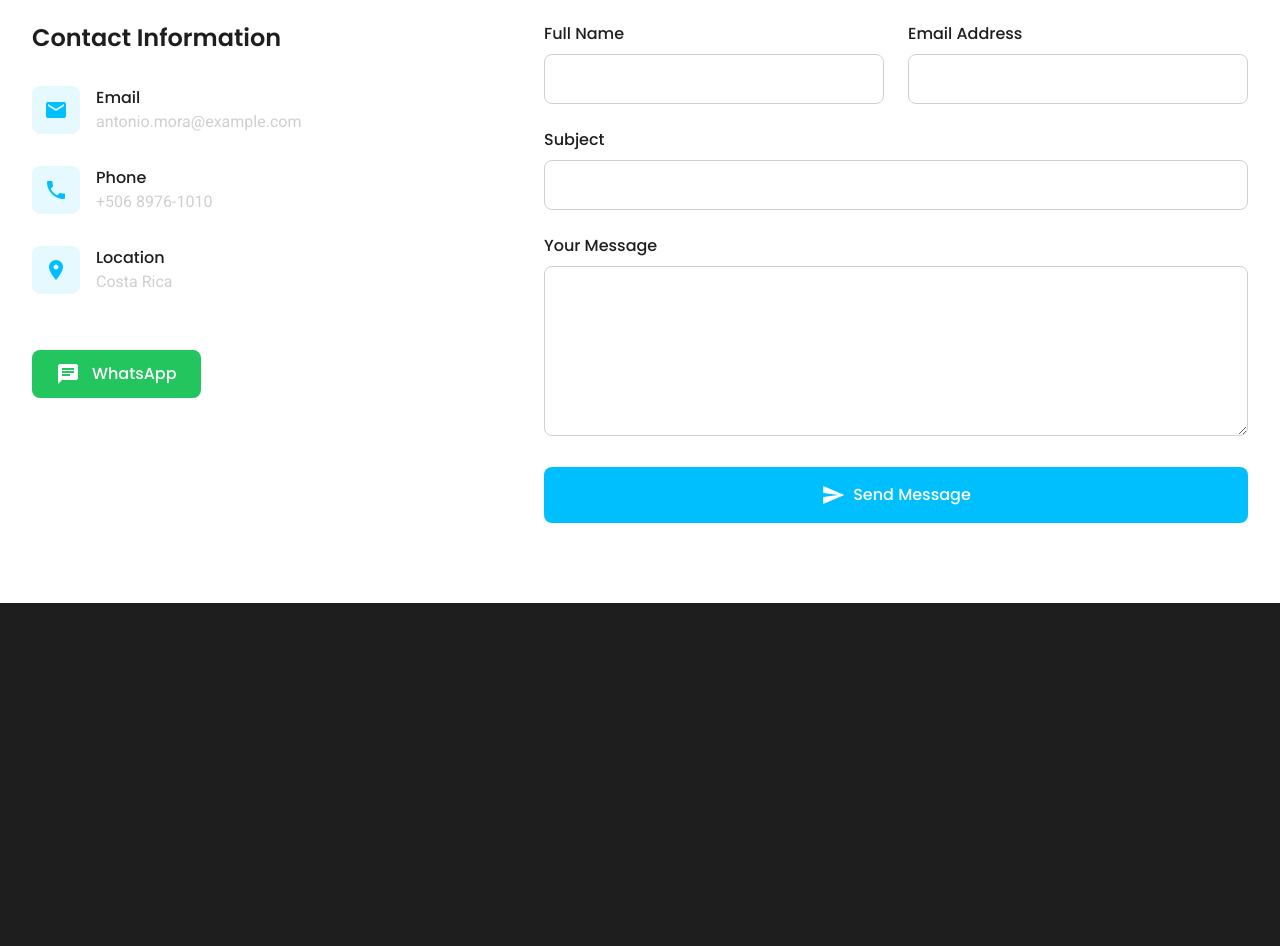
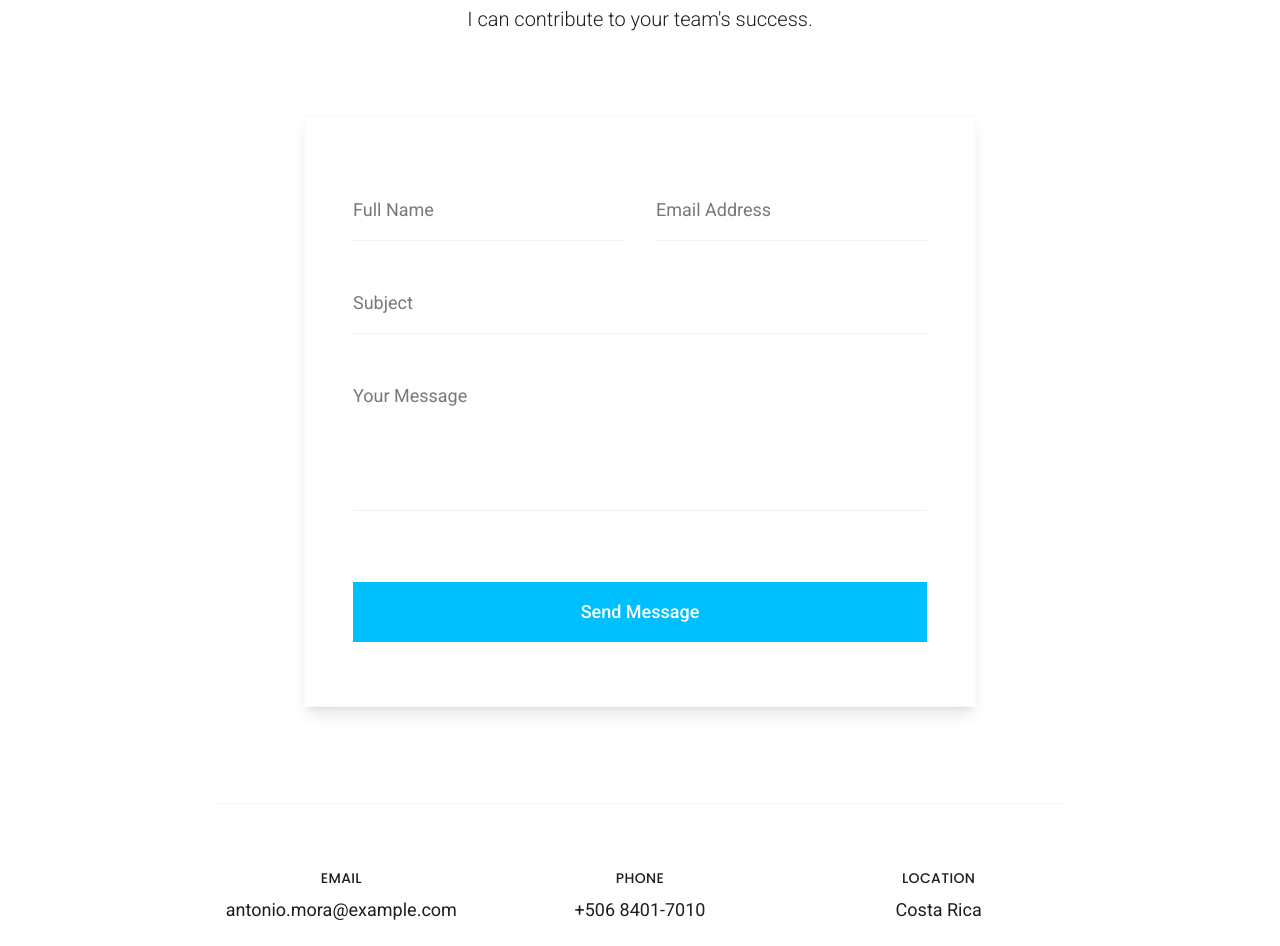
Before and after one commit to nono-mora/antonio-mora-portafolio, a Next.js app: page / in a window 1280 px wide. Shown: the part 2706-3652 px from the top of the page. Before the commit the page ends 3309 px from the top, so only its background shows below. Built offline with nearby package versions, Linux system fonts and the light colour scheme.

Commit message:
updated contact form

```diff
--- a/src/components/ContactSection.js
+++ b/src/components/ContactSection.js
@@ -9,24 +9,29 @@ gsap.registerPlugin(useGSAP);
 const ContactSection = () => {
   const [currentLang, setCurrentLang] = useState("en");
   const [formData, setFormData] = useState({
-    name: "",
+    fullName: "",
     email: "",
     subject: "",
     message: "",
   });
   const [isSubmitting, setIsSubmitting] = useState(false);
-  const [submitStatus, setSubmitStatus] = useState(null);
-  const containerRef = useRef();
+  const sectionRef = useRef();
 
   useGSAP(
     () => {
       gsap.fromTo(
-        [".contact-header", ".contact-info", ".contact-form"],
-        { opacity: 0, y: 30 },
-        { opacity: 1, y: 0, duration: 0.8, stagger: 0.2 }
+        ".contact-content",
+        { opacity: 0, y: 20 },
+        {
+          opacity: 1,
+          y: 0,
+          duration: 1,
+          delay: 0.3,
+          ease: "power2.out",
+        }
       );
     },
-    { scope: containerRef }
+    { scope: sectionRef }
   );
 
   useEffect(() => {
@@ -47,9 +52,9 @@ const ContactSection = () => {
     en: {
       title: "Let's Work Together",
       subtitle:
-        "Ready to start your next project? Let's connect and discuss how I can help bring your ideas to life.",
+        "Looking for a dedicated Full Stack Developer? Let's connect and discuss how I can contribute to your team's success.",
       form: {
-        name: "Full Name",
+        fullName: "Full Name",
         email: "Email Address",
         subject: "Subject",
         message: "Your Message",
@@ -60,31 +65,33 @@ const ContactSection = () => {
         email: "Email",
         phone: "Phone",
         location: "Location",
+      },
+      social: {
         whatsapp: "WhatsApp",
+        linkedin: "LinkedIn",
       },
-      success: "Message sent successfully! I'll get back to you soon.",
-      error: "There was an error sending your message. Please try again.",
     },
     es: {
       title: "Trabajemos Juntos",
       subtitle:
-        "¿Listo para comenzar tu próximo proyecto? Conectemos y conversemos sobre cómo puedo ayudarte a hacer realidad tus ideas.",
+        "¿Buscas un Desarrollador Full Stack comprometido? Conectemos y conversemos sobre cómo puedo contribuir al éxito de tu equipo.",
       form: {
-        name: "Nombre Completo",
-        email: "Correo Electrónico",
+        fullName: "Nombre Completo",
+        email: "Dirección de Email",
         subject: "Asunto",
         message: "Tu Mensaje",
         send: "Enviar Mensaje",
         sending: "Enviando...",
       },
       contact: {
-        email: "Correo",
+        email: "Email",
         phone: "Teléfono",
         location: "Ubicación",
+      },
+      social: {
         whatsapp: "WhatsApp",
+        linkedin: "LinkedIn",
       },
-      success: "¡Mensaje enviado con éxito! Te responderé pronto.",
-      error: "Hubo un error al enviar tu mensaje. Por favor intenta de nuevo.",
     },
   };
 
@@ -100,234 +107,171 @@ const ContactSection = () => {
   const handleSubmit = async (e) => {
     e.preventDefault();
     setIsSubmitting(true);
-    setSubmitStatus(null);
 
-    try {
-      const response = await fetch("/api/contact", {
-        method: "POST",
-        headers: {
-          "Content-Type": "application/json",
-        },
-        body: JSON.stringify(formData),
+    setTimeout(() => {
+      setIsSubmitting(false);
+      setFormData({
+        fullName: "",
+        email: "",
+        subject: "",
+        message: "",
       });
-
-      if (response.ok) {
-        setSubmitStatus("success");
-        setFormData({ name: "", email: "", subject: "", message: "" });
-      } else {
-        setSubmitStatus("error");
-      }
-    } catch (error) {
-      setSubmitStatus("error");
-    } finally {
-      setIsSubmitting(false);
-    }
+    }, 2000);
   };
 
-  const handleWhatsApp = () => {
+  const openWhatsApp = () => {
     const message = encodeURIComponent(
-      "Hola Antonio, me interesa contactarte para un proyecto."
+      `Hello! I'm interested in discussing employment opportunities with your team.`
     );
-    window.open(`https://wa.me/50689761010?text=${message}`, "_blank");
+    window.open(`https://wa.me/50684017010?text=${message}`, "_blank");
+  };
+
+  const openLinkedIn = () => {
+    window.open("https://linkedin.com/in/antonio-mora", "_blank");
   };
 
   return (
-    <>
-      <link
-        href="https://fonts.googleapis.com/icon?family=Material+Icons"
-        rel="stylesheet"
-      />
-
     <section
-        ref={containerRef}
+      ref={sectionRef}
       id="contact"
-        className="min-h-screen bg-primary-white py-20"
+      className="min-h-screen bg-primary-white"
     >
-        <div className="max-w-7xl mx-auto px-4 sm:px-6 lg:px-8">
+      <div className="contact-content max-w-4xl mx-auto px-6 py-32">
         {/* Header */}
-          <div className="contact-header text-center mb-16">
-            <h2 className="text-4xl md:text-5xl font-poppins font-bold text-primary-dark mb-4">
+        <div className="text-center mb-20">
+          <h1 className="text-5xl lg:text-6xl font-poppins font-light text-primary-dark mb-6 tracking-tight">
             {currentContent.title}
-            </h2>
-            <p className="text-lg text-primary-gray font-roboto max-w-2xl mx-auto">
+          </h1>
+          <p className="text-xl font-roboto font-light text-primary-dark max-w-2xl mx-auto leading-relaxed">
             {currentContent.subtitle}
           </p>
         </div>
 
-          <div className="grid lg:grid-cols-5 gap-12 lg:gap-16">
-            {/* Contact Info */}
-            <div className="lg:col-span-2">
-              <div className="contact-info space-y-8">
-                <h3 className="text-2xl font-poppins font-semibold text-primary-dark mb-6">
-                  Contact Information
-                </h3>
-
-                {/* Email */}
-                <div className="flex items-center gap-4">
-                  <div className="w-12 h-12 bg-primary-blue/10 rounded-lg flex items-center justify-center">
-                    <span className="material-icons text-primary-blue">
-                      email
-                    </span>
-                  </div>
-                  <div>
-                    <p className="font-poppins font-medium text-primary-dark">
-                      {currentContent.contact.email}
-                    </p>
-                    <p className="text-primary-gray font-roboto">
-                      antonio.mora@example.com
-                    </p>
-                  </div>
-                </div>
-
-                {/* Phone */}
-                <div className="flex items-center gap-4">
-                  <div className="w-12 h-12 bg-primary-blue/10 rounded-lg flex items-center justify-center">
-                    <span className="material-icons text-primary-blue">
-                      phone
-                    </span>
-                  </div>
-                  <div>
-                    <p className="font-poppins font-medium text-primary-dark">
-                      {currentContent.contact.phone}
-                    </p>
-                    <p className="text-primary-gray font-roboto">
-                      +506 8976-1010
-                    </p>
-                  </div>
-                </div>
-
-                {/* Location */}
-                <div className="flex items-center gap-4">
-                  <div className="w-12 h-12 bg-primary-blue/10 rounded-lg flex items-center justify-center">
-                    <span className="material-icons text-primary-blue">
-                      location_on
-                    </span>
-                  </div>
-                  <div>
-                    <p className="font-poppins font-medium text-primary-dark">
-                      {currentContent.contact.location}
-                    </p>
-                    <p className="text-primary-gray font-roboto">Costa Rica</p>
-                  </div>
-                </div>
-
-                {/* WhatsApp Button */}
-                <div className="pt-6">
-                  <button
-                    onClick={handleWhatsApp}
-                    className="flex items-center gap-3 bg-green-500 text-white px-6 py-3 rounded-lg font-poppins font-medium hover:bg-green-600 transition-all duration-300 hover:scale-105"
-                  >
-                    <span className="material-icons">chat</span>
-                    {currentContent.contact.whatsapp}
-                  </button>
-                </div>
-              </div>
-            </div>
-
         {/* Contact Form */}
-            <div className="lg:col-span-3">
-              <div className="contact-form">
-                <form onSubmit={handleSubmit} className="space-y-6">
-                  <div className="grid md:grid-cols-2 gap-6">
-                    <div>
-                      <label className="block text-primary-dark font-poppins font-medium mb-2">
-                        {currentContent.form.name}
-                      </label>
+        <div className="max-w-2xl mx-auto">
+          <div className="border border-primary-gray/10 px-12 py-16 shadow-lg">
+            <form onSubmit={handleSubmit} className="space-y-8">
+              {/* Full Name & Email Row */}
+              <div className="grid grid-cols-1 md:grid-cols-2 gap-8">
+                <div className="space-y-2">
                   <input
                     type="text"
-                        name="name"
-                        value={formData.name}
+                    name="fullName"
+                    value={formData.fullName}
                     onChange={handleInputChange}
+                    placeholder={currentContent.form.fullName}
+                    className="w-full px-0 py-4 border-0 border-b border-primary-gray/30 font-roboto text-lg text-primary-dark placeholder:text-primary-dark/60 bg-transparent focus:outline-none focus:border-primary-blue transition-colors duration-300"
                     required
-                        className="w-full px-4 py-3 border border-primary-gray rounded-lg focus:border-primary-blue focus:outline-none transition-colors duration-300 font-roboto"
                   />
                 </div>
-                    <div>
-                      <label className="block text-primary-dark font-poppins font-medium mb-2">
-                        {currentContent.form.email}
-                      </label>
+                <div className="space-y-2">
                   <input
                     type="email"
                     name="email"
                     value={formData.email}
                     onChange={handleInputChange}
+                    placeholder={currentContent.form.email}
+                    className="w-full px-0 py-4 border-0 border-b border-primary-gray/30 font-roboto text-lg text-primary-dark placeholder:text-primary-dark/60 bg-transparent focus:outline-none focus:border-primary-blue transition-colors duration-300"
                     required
-                        className="w-full px-4 py-3 border border-primary-gray rounded-lg focus:border-primary-blue focus:outline-none transition-colors duration-300 font-roboto"
                   />
                 </div>
               </div>
 
-                  <div>
-                    <label className="block text-primary-dark font-poppins font-medium mb-2">
-                      {currentContent.form.subject}
-                    </label>
+              {/* Subject */}
+              <div className="space-y-2">
                 <input
                   type="text"
                   name="subject"
                   value={formData.subject}
                   onChange={handleInputChange}
+                  placeholder={currentContent.form.subject}
+                  className="w-full px-0 py-4 border-0 border-b border-primary-gray/30 font-roboto text-lg text-primary-dark placeholder:text-primary-dark/60 bg-transparent focus:outline-none focus:border-primary-blue transition-colors duration-300"
                   required
-                      className="w-full px-4 py-3 border border-primary-gray rounded-lg focus:border-primary-blue focus:outline-none transition-colors duration-300 font-roboto"
                 />
               </div>
 
-                  <div>
-                    <label className="block text-primary-dark font-poppins font-medium mb-2">
-                      {currentContent.form.message}
-                    </label>
+              {/* Message */}
+              <div className="space-y-2">
                 <textarea
                   name="message"
                   value={formData.message}
                   onChange={handleInputChange}
+                  placeholder={currentContent.form.message}
+                  rows={4}
+                  className="w-full px-0 py-4 border-0 border-b border-primary-gray/30 font-roboto text-lg text-primary-dark placeholder:text-primary-dark/60 bg-transparent focus:outline-none focus:border-primary-blue transition-colors duration-300 resize-none"
                   required
-                      rows={6}
-                      className="w-full px-4 py-3 border border-primary-gray rounded-lg focus:border-primary-blue focus:outline-none transition-colors duration-300 font-roboto resize-vertical"
-                    ></textarea>
+                />
               </div>
 
+              {/* Submit Button */}
+              <div className="pt-8">
                 <button
                   type="submit"
                   disabled={isSubmitting}
-                    className={`w-full flex items-center justify-center gap-2 px-6 py-4 rounded-lg font-poppins font-medium transition-all duration-300 ${
-                      isSubmitting
-                        ? "bg-primary-gray text-white cursor-not-allowed"
-                        : "bg-primary-blue text-white hover:bg-blue-500 hover:scale-105"
-                    }`}
+                  className="w-full bg-primary-blue text-primary-white py-4 px-8 font-roboto text-lg font-medium transition-all duration-300 hover:bg-primary-blue/90 disabled:opacity-50 disabled:cursor-not-allowed"
+                  style={{ borderRadius: "0" }}
                 >
-                    <span className="material-icons">send</span>
                   {isSubmitting
                     ? currentContent.form.sending
                     : currentContent.form.send}
                 </button>
+              </div>
             </form>
+          </div>
+        </div>
 
-                {/* Status Messages */}
-                {submitStatus && (
-                  <div
-                    className={`mt-4 p-4 rounded-lg ${
-                      submitStatus === "success"
-                        ? "bg-green-100 text-green-700 border border-green-200"
-                        : "bg-red-100 text-red-700 border border-red-200"
-                    }`}
-                  >
-                    <div className="flex items-center gap-2">
-                      <span className="material-icons text-sm">
-                        {submitStatus === "success" ? "check_circle" : "error"}
-                      </span>
-                      <p className="font-roboto">
-                        {submitStatus === "success"
-                          ? currentContent.success
-                          : currentContent.error}
+        {/* Contact Info & Social */}
+        <div className="mt-24 pt-16 border-t border-primary-gray/20">
+          <div className="grid grid-cols-1 md:grid-cols-3 gap-12 text-center">
+            {/* Email */}
+            <div>
+              <h3 className="font-poppins text-sm font-medium text-primary-dark mb-2 uppercase tracking-wide">
+                {currentContent.contact.email}
+              </h3>
+              <p className="font-roboto text-lg text-primary-dark">
+                antonio.mora@example.com
+              </p>
+            </div>
+
+            {/* Phone */}
+            <div>
+              <h3 className="font-poppins text-sm font-medium text-primary-dark mb-2 uppercase tracking-wide">
+                {currentContent.contact.phone}
+              </h3>
+              <p className="font-roboto text-lg text-primary-dark">
+                +506 8401-7010
+              </p>
+            </div>
+
+            {/* Location */}
+            <div>
+              <h3 className="font-poppins text-sm font-medium text-primary-dark mb-2 uppercase tracking-wide">
+                {currentContent.contact.location}
+              </h3>
+              <p className="font-roboto text-lg text-primary-dark">
+                Costa Rica
               </p>
             </div>
           </div>
-                )}
-              </div>
+
+          {/* Social Links */}
+          <div className="mt-16 flex justify-center gap-8">
+            <button
+              onClick={openWhatsApp}
+              className="font-roboto text-primary-blue hover:text-primary-dark transition-colors duration-300 text-lg"
+            >
+              {currentContent.social.whatsapp}
+            </button>
+            <button
+              onClick={openLinkedIn}
+              className="font-roboto text-primary-blue hover:text-primary-dark transition-colors duration-300 text-lg"
+            >
+              {currentContent.social.linkedin}
+            </button>
           </div>
         </div>
       </div>
     </section>
-    </>
   );
 };
 
```
Lines whose indentation alone changed are shown as unchanged.
